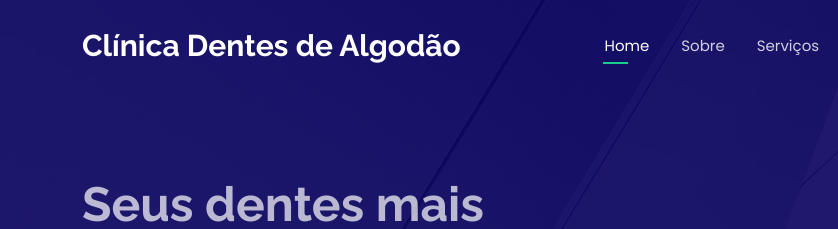
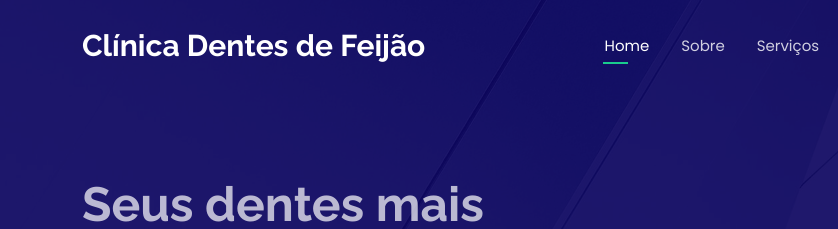
Before and after one commit to Tads-Tech/tads.t.github.io, a plain HTML site: page index.html in a window 1280 px wide. Shown: the top 229 px of the page, 0-838 px from the left. Drawn offline with Linux system fonts and the light colour scheme; animation ran at ten frames a second.

Commit message:
new features

```diff
--- a/index.html
+++ b/index.html
@@ -37,7 +37,7 @@
       <a href="index.html" class="logo d-flex align-items-center">
         <!-- Uncomment the line below if you also wish to use an image logo -->
         <!-- <img src="assets/img/logo.png" alt=""> -->
-        <h1 class="sitename">Clínica Dentes de Algodão</h1>
+        <h1 class="sitename">Clínica Dentes de Feijão</h1>
       </a>
 
       <nav id="navmenu" class="navmenu">
```
